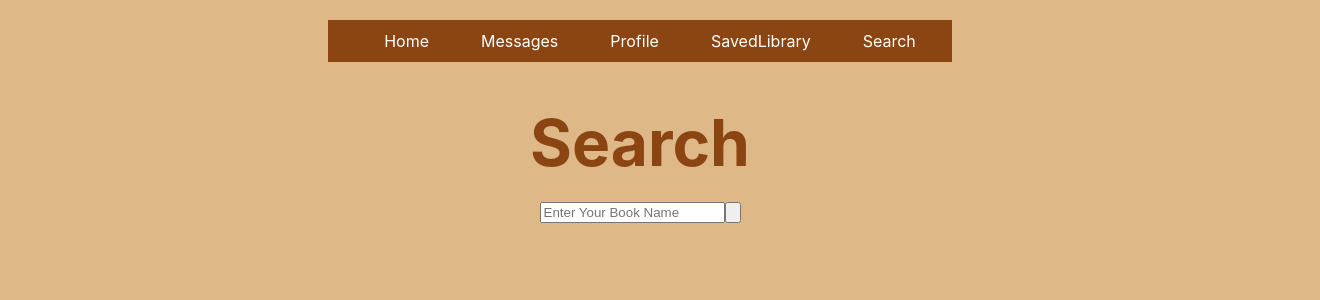
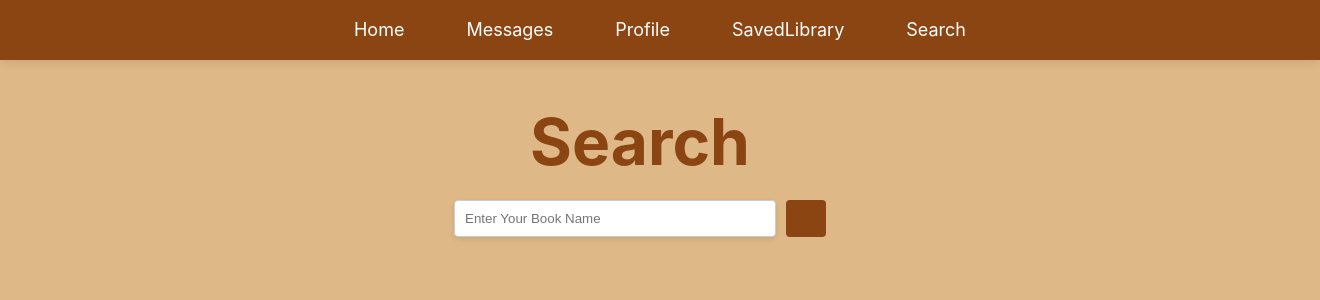
Before and after one commit to bbeizer/book-app, a React (Create React App) app in the folder client/: page /search in a window 1280 px wide. Shown: the top 300 px of the page, 1320 px wide, since content can reach past the window. Built offline with nearby package versions, Linux system fonts and the light colour scheme.

Commit message:
improvements to UI

```diff
--- a/client/src/Components/style.css
+++ b/client/src/Components/style.css
@@ -45,41 +45,49 @@ body{
 
 nav {
     margin: 0 auto;
-    height: 10%;
+    height: 60px;
     width: 100%;
-    padding-top: 20px;
+    padding: 0 20px;
     display: flex;
-    justify-content: space-between;
+    justify-content: center;
+    background-color: #8B4513;
+    box-shadow: 0 2px 10px rgba(0,0,0,0.1);
+    position: sticky;
+    top: 0;
+    z-index: 1000;
 }
 
 nav ul {
-    height: 200%;
     list-style-type: none;
     display: flex;
-    margin: auto;
+    align-items: center; /* Vertically centers the list items */
+    padding: 0; /* Remove default padding */
+    margin: 0; /* Remove default margin */
     background-color: #8B4513;
 
 }
 
 nav ul li {
     list-style: none;
-    margin-right: 20px;
+    margin: 0 15px;
     color: white;
 }
 
 nav ul li a {
     line-height: 200%;
     text-decoration: none;
-    font: 30px;
+    font-size: 18px;
     padding: 0.3rem 1rem;
     display: block;
     color: white;
     text-align: center;
     text-decoration: none;
+    border-radius: 5px;
+    transition: background-color 0.3s ease; /* Smooth transition for hover effect */
 }
 
 li a:hover {
-  background-color: #111;
+  background-color:#DEB887;
 }
 
 .search{
@@ -87,6 +95,25 @@ li a:hover {
     display: flex;
     position: relative;
     bottom: 360px;
+}
+
+.search-input {
+    padding: 10px;
+    border-radius: 4px;
+    border: 1px solid #ccc;
+    width: 300px;
+    box-shadow: 0 2px 5px rgba(0,0,0,0.1);
+    margin-right: 10px;  /* To give space between the input and button */
+}
+
+.search-button {
+    padding: 10px 20px;
+    border: none;
+    border-radius: 4px;
+    background-color: #8B4513;
+    color: white;
+    cursor: pointer;
+    transition: background-color 0.3s ease;
 }
 
 .container{
--- a/client/src/routes/Search.js
+++ b/client/src/routes/Search.js
@@ -5,12 +5,17 @@ import axios from "axios"
 const Search = () => {
   const [search, setSearch] = useState("")
   const [bookData, setData]=useState([]);
+
+  const fetchBooks = () => {
+    axios.get('https://www.googleapis.com/books/v1/volumes?q='+search+'&key=AIzaSyA6SaT23KNiiA6DnUfUQTvFeyAcQEkwnSU'+'&maxResults=40')
+        .then(res=>setData(res.data.items))
+        .catch(err=>console.log(err))
+  };
+
   const searchBook=(evt)=>{
     if(evt.key==="Enter")
     {
-        axios.get('https://www.googleapis.com/books/v1/volumes?q='+search+'&key=AIzaSyA6SaT23KNiiA6DnUfUQTvFeyAcQEkwnSU'+'&maxResults=40')
-        .then(res=>setData(res.data.items))
-        .catch(err=>console.log(err))
+      fetchBooks();
     }
 }
   return (
@@ -19,9 +24,9 @@ const Search = () => {
           <h1>Search</h1>
       </div>
       <div className="search">
-        <input type="text" placeholder="Enter Your Book Name" value={search} onChange={e => setSearch(e.target.value)}
+        <input className="search-input" input type="text" placeholder="Enter Your Book Name" value={search} onChange={e => setSearch(e.target.value)}
         onKeyPress={searchBook} />
-        <button></button>
+        <button className="search-button" onClick={fetchBooks}></button>
 
       </div>
       <div className="container">
```
